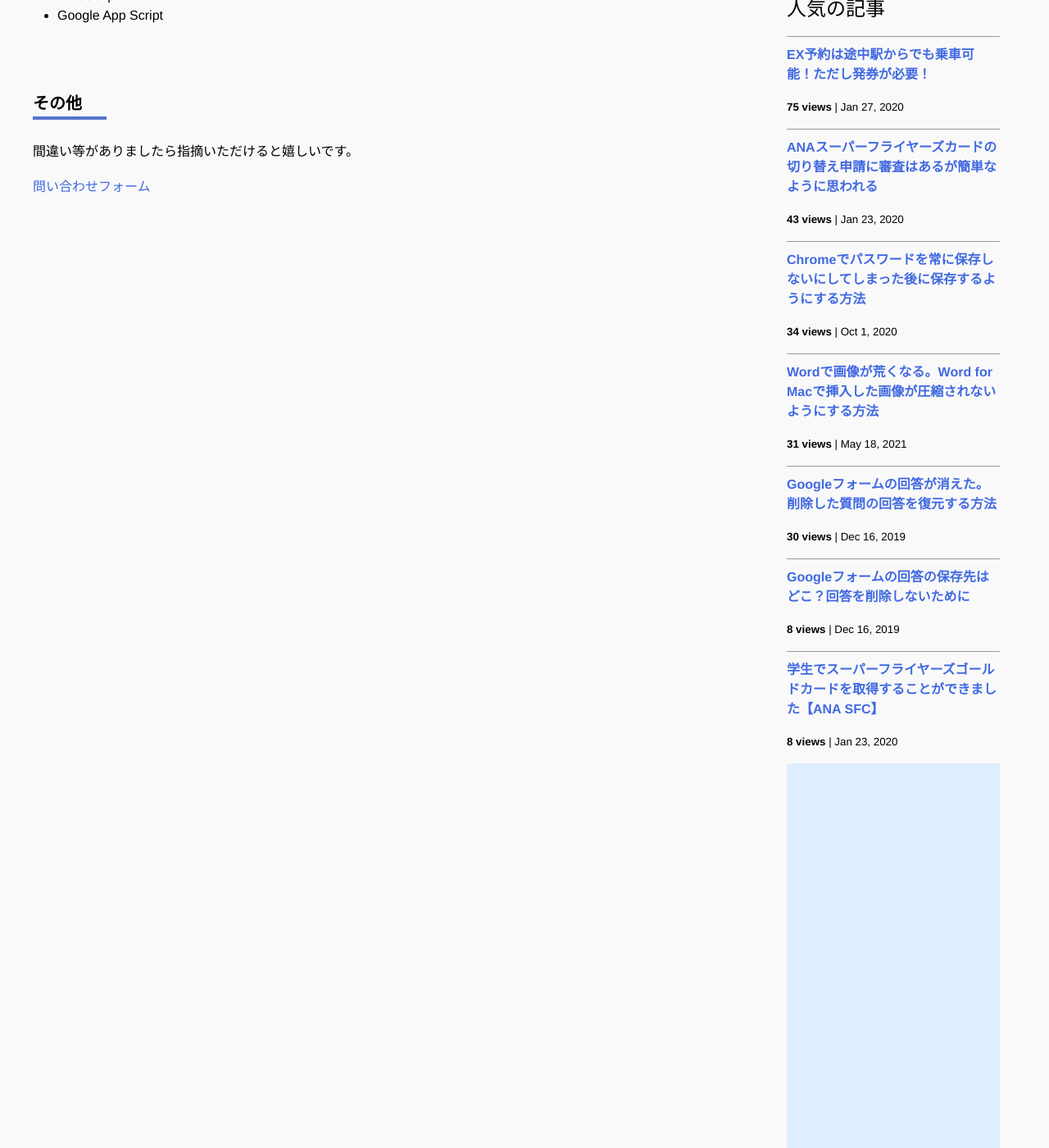
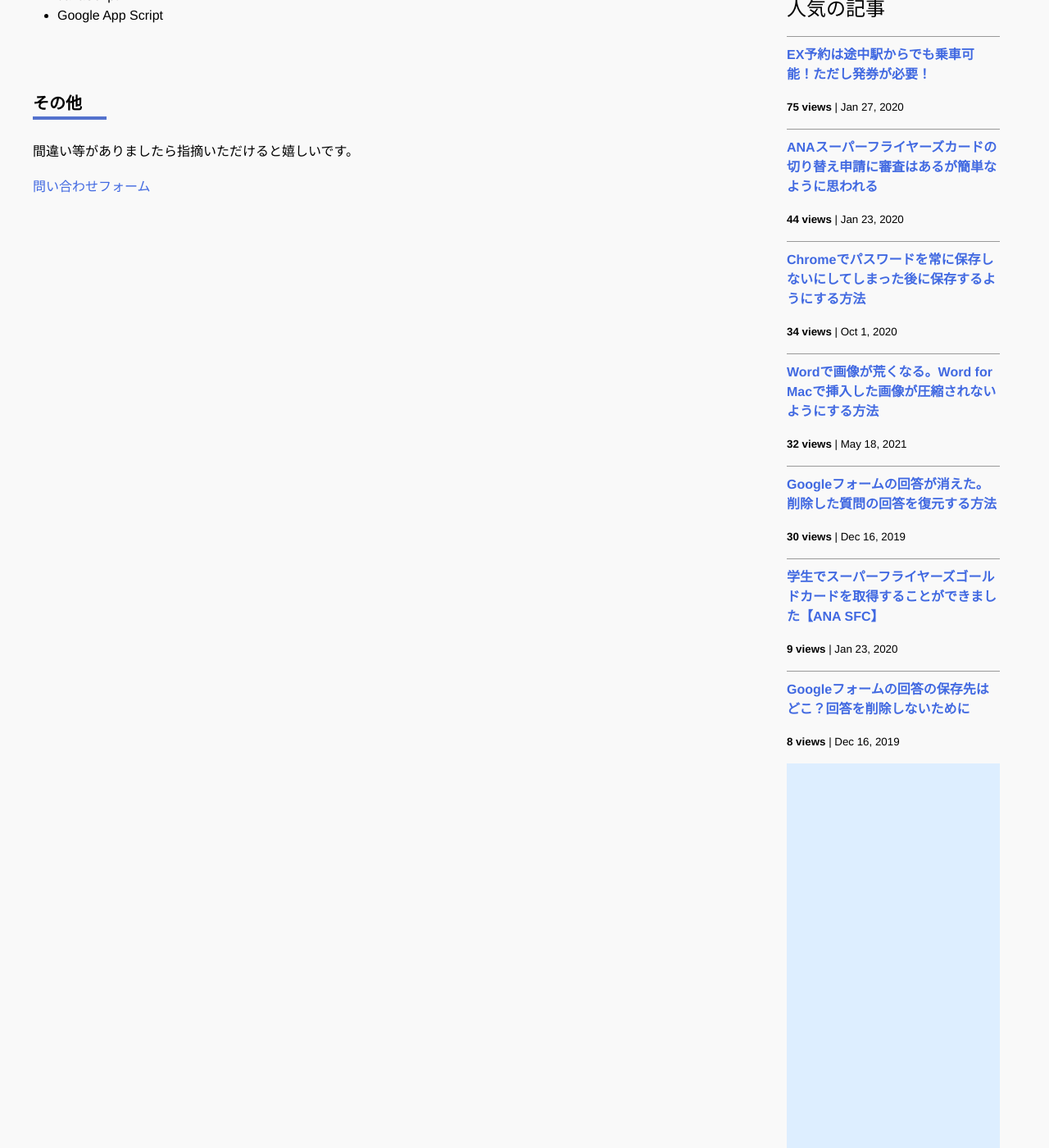
Before and after one commit to iwanaminami/shoyaiwaname, a Jekyll site: the page built from about.markdown, in a window 1280 px wide and 1400 px high, scrolled down 830 px. Shown: the whole window at 82% size. Built offline with Jekyll 4.4.1, drawn with Linux system fonts in a browser that asks for light colours; nearby versions of some CDN libraries; comment, search, counter and statistics services are not loaded.

Commit message:
chore(ga): update _data/popularposts.yml 20260508-2252

```diff
--- a/_data/popularposts.yml
+++ b/_data/popularposts.yml
@@ -1,17 +1,17 @@
 side:
   - view: 75
     url: "/2020/01/27/ex-rideontheway.html"
-  - view: 43
+  - view: 44
     url: "/2020/01/23/sfc-judge.html"
   - view: 34
     url: "/2020/10/01/googlepassword.html"
-  - view: 31
+  - view: 32
     url: "/2021/05/18/image-compression-word.html"
   - view: 30
     url: "/2019/12/16/restore-googleform.html"
   - view: 9
     url: "/"
+  - view: 9
+    url: "/2020/01/23/sfcgold.html"
   - view: 8
     url: "/2019/12/16/googleform-answers.html"
-  - view: 8
-    url: "/2020/01/23/sfcgold.html"
```
